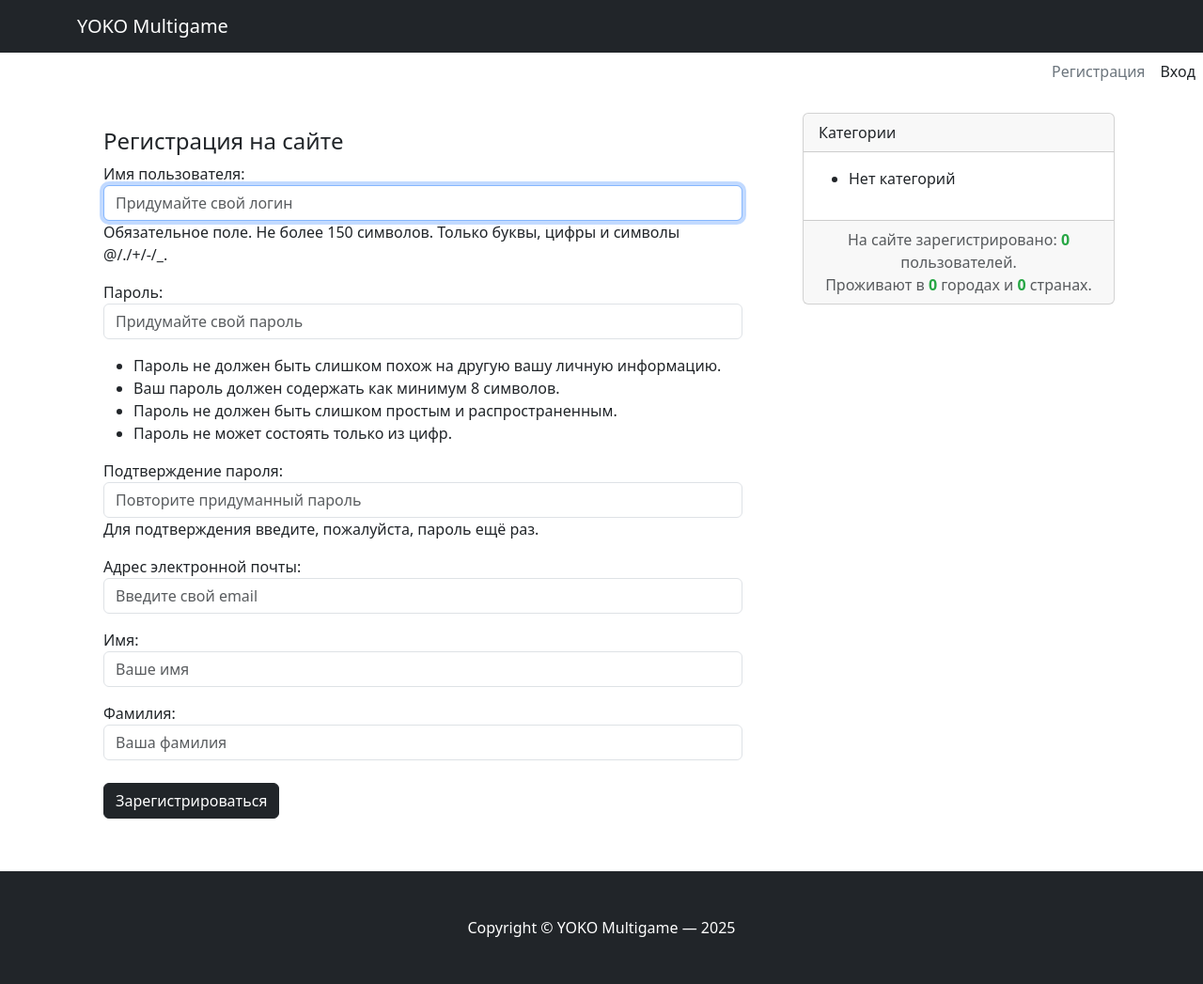
After one commit to PaulNikolaev/yoko_multigame_website, a Django app: page /register/ in a window 1280 px wide. The commit adds this page. Shown: the whole page at 94% size. Run offline with Django 5.2, Linux system fonts and the light colour scheme; data that the repository does not hold is empty; some libraries are stand-ins or nearby versions.

Commit message:
Added UserRegisterForm, UserLoginForm, UserRegisterView, UserLoginView, UserLogoutView

```diff
--- a/apps/accounts/forms.py
+++ b/apps/accounts/forms.py
@@ -1,4 +1,5 @@
 from django import forms
+from django.contrib.auth.forms import UserCreationForm, AuthenticationForm
 from django.contrib.auth.models import User
 from .models import Profile
 
@@ -38,15 +39,68 @@
     Форма обновления данных профиля пользователя
     """
     birth_date = forms.DateField(label='Дата рождения',
-        widget=forms.TextInput(attrs={"class": "form-control mb-1"}))
+                                 widget=forms.TextInput(attrs={"class": "form-control mb-1"}))
     bio = forms.CharField(max_length=500,
                           label='Информация о себе',
                           widget=forms.Textarea(attrs={'rows': 5, "class": "form-control mb-1"}))
 
     avatar = forms.ImageField(label='Аватар', widget=forms.FileInput(attrs={"class": "form-control mb-1"}))
-    country = forms.CharField(label='Страна', max_length=100, widget=forms.TextInput(attrs={"class": "form-control mb-1"}))
+    country = forms.CharField(label='Страна', max_length=100,
+                              widget=forms.TextInput(attrs={"class": "form-control mb-1"}))
     city = forms.CharField(label='Город', max_length=100, widget=forms.TextInput(attrs={"class": "form-control mb-1"}))
 
     class Meta:
         model = Profile
         fields = ('birth_date', 'bio', 'avatar', 'country', 'city')
+
+
+class UserRegisterForm(UserCreationForm):
+    """
+    Переопределенная форма регистрации пользователей
+    """
+
+    class Meta(UserCreationForm.Meta):
+        fields = ('username', 'password1', 'password2', 'email', 'first_name', 'last_name')
+
+    def clean_email(self):
+        """
+        Проверка email на уникальность
+        """
+        email = self.cleaned_data.get('email')
+        if email and User.objects.filter(email=email).exists():
+            raise forms.ValidationError('Такой email уже используется в системе')
+        return email
+
+    def __init__(self, *args, **kwargs):
+        """
+        Обновление стилей формы регистрации
+        """
+        super().__init__(*args, **kwargs)
+        self.fields['username'].widget.attrs.update({"placeholder": "Придумайте свой логин"})
+        self.fields['password1'].widget.attrs.update({"placeholder": "Придумайте свой пароль"})
+        self.fields['password2'].widget.attrs.update({"placeholder": "Повторите придуманный пароль"})
+        self.fields['email'].widget.attrs.update({"placeholder": "Введите свой email"})
+        self.fields['first_name'].widget.attrs.update({"placeholder": "Ваше имя"})
+        self.fields['last_name'].widget.attrs.update({"placeholder": "Ваша фамилия"})
+        for field in self.fields:
+            self.fields[field].widget.attrs.update({"class": "form-control", "autocomplete": "off"})
+
+
+class UserLoginForm(AuthenticationForm):
+    """
+    Форма авторизации на сайте
+    """
+
+    def __init__(self, *args, **kwargs):
+        """
+        Обновление стилей формы авторизации
+        """
+        super().__init__(*args, **kwargs)
+        self.fields['username'].widget.attrs['placeholder'] = 'Логин пользователя'
+        self.fields['password'].widget.attrs['placeholder'] = 'Пароль пользователя'
+        self.fields['username'].label = 'Логин'
+        for field in self.fields:
+            self.fields[field].widget.attrs.update({
+                'class': 'form-control',
+                'autocomplete': 'off'
+            })
--- a/apps/accounts/urls.py
+++ b/apps/accounts/urls.py
@@ -1,6 +1,10 @@
 from django.urls import path
 
-from .views import ProfileUpdateView, ProfileDetailView
+from .views import (ProfileUpdateView,
+                    ProfileDetailView,
+                    UserRegisterView,
+                    UserLoginView,
+                    UserLogoutView)
 
 
 app_name = 'accounts'
@@ -8,4 +12,7 @@
 urlpatterns = [
     path('user/edit/', ProfileUpdateView.as_view(), name='profile_edit'),
     path('user/<slug:slug>/', ProfileDetailView.as_view(), name='profile_detail'),
+    path('register/', UserRegisterView.as_view(), name='register'),
+    path('login/', UserLoginView.as_view(), name='login'),
+    path('logout/', UserLogoutView.as_view(), name='logout'),
 ]
--- a/apps/accounts/views.py
+++ b/apps/accounts/views.py
@@ -1,9 +1,10 @@
-from django.views.generic import DetailView, UpdateView
+from django.views.generic import DetailView, UpdateView, CreateView
 from django.db import transaction
 from django.urls import reverse_lazy
-
+from django.contrib.messages.views import SuccessMessageMixin
+from django.contrib.auth.views import LoginView, LogoutView
 from .models import Profile
-from .forms import UserUpdateForm, ProfileUpdateForm
+from .forms import UserUpdateForm, ProfileUpdateForm, UserRegisterForm, UserLoginForm
 
 
 class ProfileDetailView(DetailView):
@@ -56,3 +57,40 @@
 
     def get_success_url(self):
         return reverse_lazy('accounts:profile_detail', kwargs={'slug': self.object.slug})
+
+
+class UserRegisterView(SuccessMessageMixin, CreateView):
+    """
+    Представление регистрации на сайте с формой регистрации
+    """
+    form_class = UserRegisterForm
+    success_url = reverse_lazy('blog:home')
+    template_name = 'accounts/user_register.html'
+    success_message = 'Вы успешно зарегистрировались. Можете войти на сайт!'
+
+    def get_context_data(self, **kwargs):
+        context = super().get_context_data(**kwargs)
+        context['title'] = 'Регистрация на сайте'
+        return context
+
+
+class UserLoginView(SuccessMessageMixin, LoginView):
+    """
+    Авторизация на сайте
+    """
+    form_class = UserLoginForm
+    template_name = 'accounts/user_login.html'
+    next_page = 'blog:home'
+    success_message = 'Добро пожаловать на сайт!'
+
+    def get_context_data(self, **kwargs):
+        context = super().get_context_data(**kwargs)
+        context['title'] = 'Авторизация на сайте'
+        return context
+
+
+class UserLogoutView(LogoutView):
+    """
+    Выход с сайта
+    """
+    next_page = 'blog:home'
--- /dev/null
+++ b/templates/accounts/user_register.html
@@ -0,0 +1,16 @@
+{% extends 'main.html' %}
+
+{% block content %}
+    <div class="card mb-3 border-0 nth-shadow">
+        <div class="card-body">
+            <div class="card-title nth-card-title">
+                <h4>Регистрация на сайте</h4>
+            </div>
+            <form method="post" action="{% url 'accounts:register' %}">
+                {% csrf_token %}
+                {{ form.as_p }}
+                <button type="submit" class="btn btn-dark mt-2">Зарегистрироваться</button>
+            </form>
+        </div>
+    </div>
+{% endblock %}
--- a/templates/includes/header.html
+++ b/templates/includes/header.html
@@ -3,3 +3,27 @@
         <a class="navbar-brand" href="/">YOKO Multigame</a>
         </div>
 </nav>
+<div class='d-flex justify-content-end '>
+            {% if request.user.is_authenticated %}
+        <div class="dropdown text-end">
+          <a href="#" class="d-block link-dark text-decoration-none dropdown-toggle" data-bs-toggle="dropdown" aria-expanded="false">
+            {{ request.user }}
+          </a>
+          <ul class="dropdown-menu text-small">
+            <li><a class="dropdown-item" href="{% url 'blog:post_create' %}">Добавить статью</a></li>
+            <li><a class="dropdown-item" href="{% url 'accounts:profile_detail' request.user.profile.slug %}">Мой профиль</a></li>
+            <li><hr class="dropdown-divider"></li>
+            <li>
+                    <form action="{% url 'accounts:logout' %}" method="post">{% csrf_token %}
+                        <a href="#" class="dropdown-item" onclick="parentNode.submit();">Выход</a>
+                    </form>
+            </li>
+          </ul>
+        </div>
+        {% else %}
+            <ul class="nav ">
+              <li><a href="{% url 'accounts:register' %}" class="nav-link px-2 link-secondary">Регистрация</a></li>
+              <li><a href="{% url 'accounts:login' %}" class="nav-link px-2 link-dark">Вход</a></li>
+            </ul>
+        {% endif %}
+</div>
```
Also changed, not shown: templates/accounts/user_login.html (added, +18 -0 lines).
